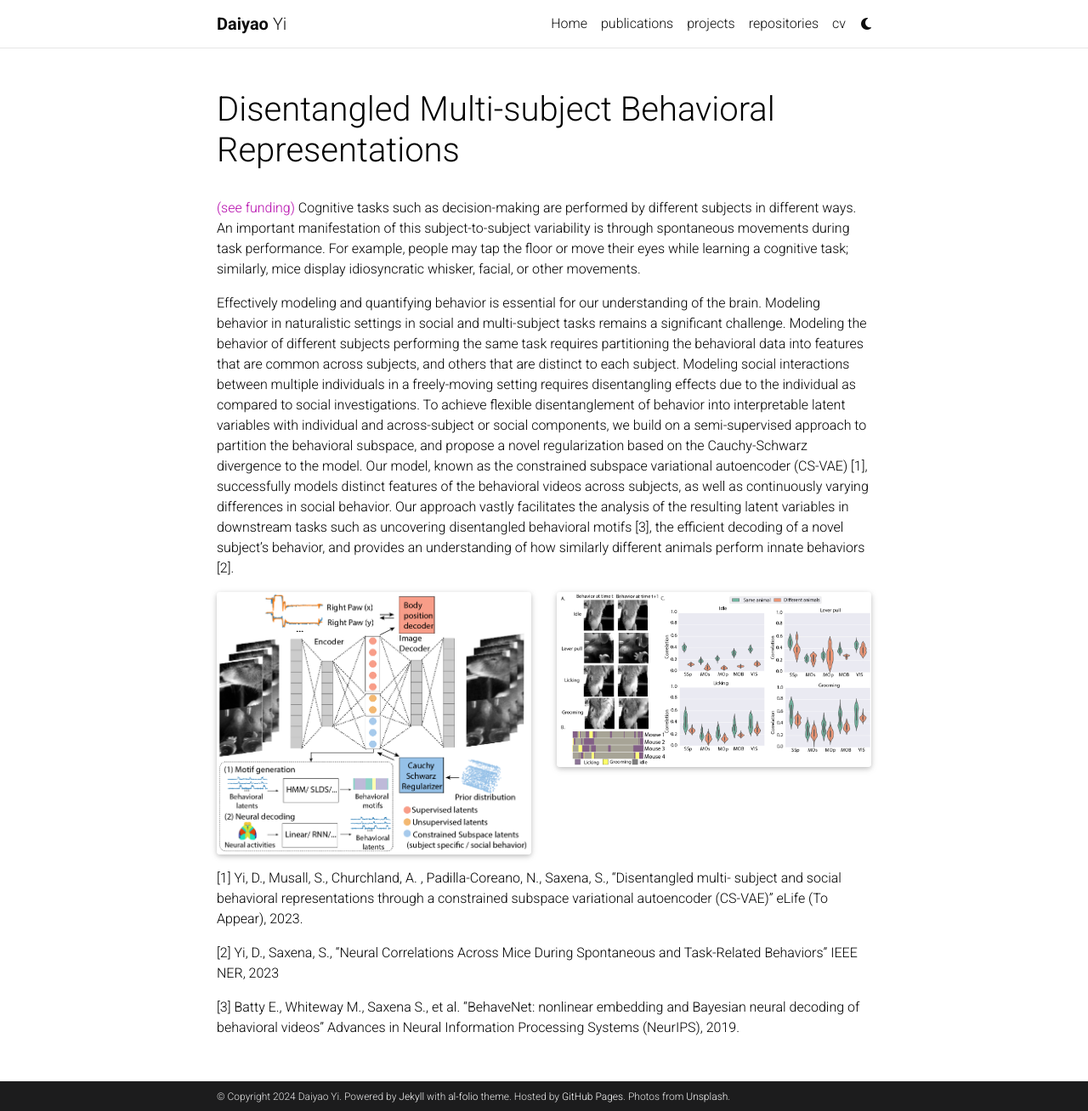
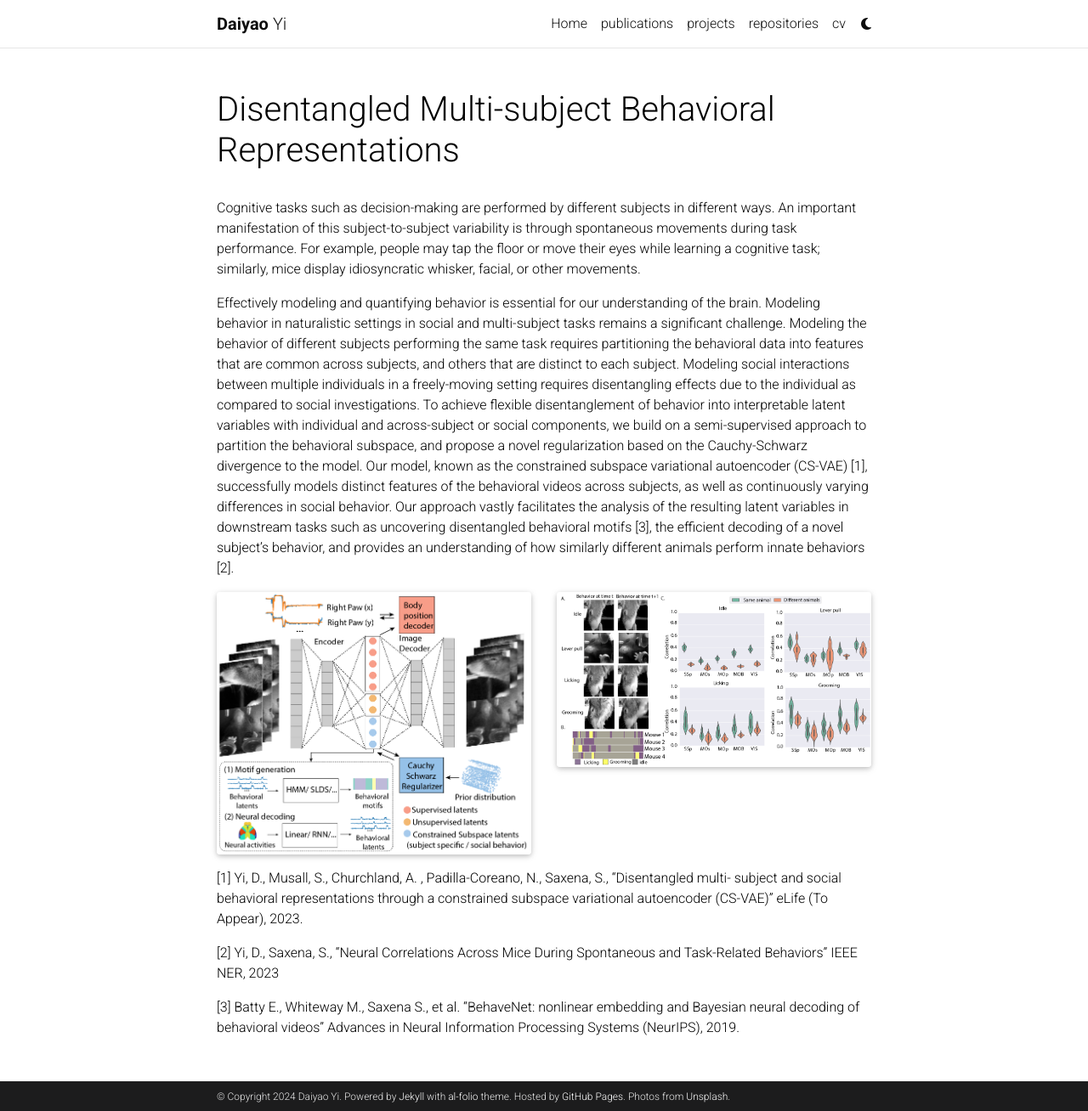
Before and after one commit to YIDAIYAO/YIDAIYAO.github.io, a Jekyll site: the page built from _projects/9_project.md, in a window 1280 px wide and 1308 px high. Shown: the whole window at 85% size. Built offline with Jekyll 4.4.1, drawn with Linux system fonts in a browser that asks for light colours; full-size pictures stand in for the smaller copies a plugin makes; comment, search, counter and statistics services are not loaded; a style sheet for code colours, icons or effects is not loaded.

Commit message:
Update 9_project.md

```diff
--- a/_projects/9_project.md
+++ b/_projects/9_project.md
@@ -6,7 +6,6 @@ img: assets/img/mice.png
 importance: 2
 category: Work
 ---
-[(see funding)]({{ site.url }}{{ site.baseurl }}/fundings)
 Cognitive tasks such as decision-making are performed by different subjects in different ways. An important manifestation of this subject-to-subject variability is through spontaneous movements during task performance. For example, people may tap the floor or move their eyes while learning a cognitive task; similarly, mice display idiosyncratic whisker, facial, or other movements.
 
 Effectively modeling and quantifying behavior is essential for our understanding of the brain. Modeling behavior in naturalistic settings in social and multi-subject tasks remains a significant challenge. Modeling the behavior of different subjects performing the same task requires partitioning the behavioral data into features that are common across subjects, and others that are distinct to each subject. Modeling social interactions between multiple individuals in a freely-moving setting requires disentangling effects due to the individual as compared to social investigations. To achieve flexible disentanglement of behavior into interpretable latent variables with individual and across-subject or social components, we build on a semi-supervised approach to partition the behavioral subspace, and propose a novel regularization based on the Cauchy-Schwarz divergence to the model. Our model, known as the constrained subspace variational autoencoder (CS-VAE) [1], successfully models distinct features of the behavioral videos across subjects, as well as continuously varying differences in social behavior. Our approach vastly facilitates the analysis of the resulting latent variables in downstream tasks such as uncovering disentangled behavioral motifs [3], the efficient decoding of a novel subject's behavior, and provides an understanding of how similarly different animals perform innate behaviors [2].
```
